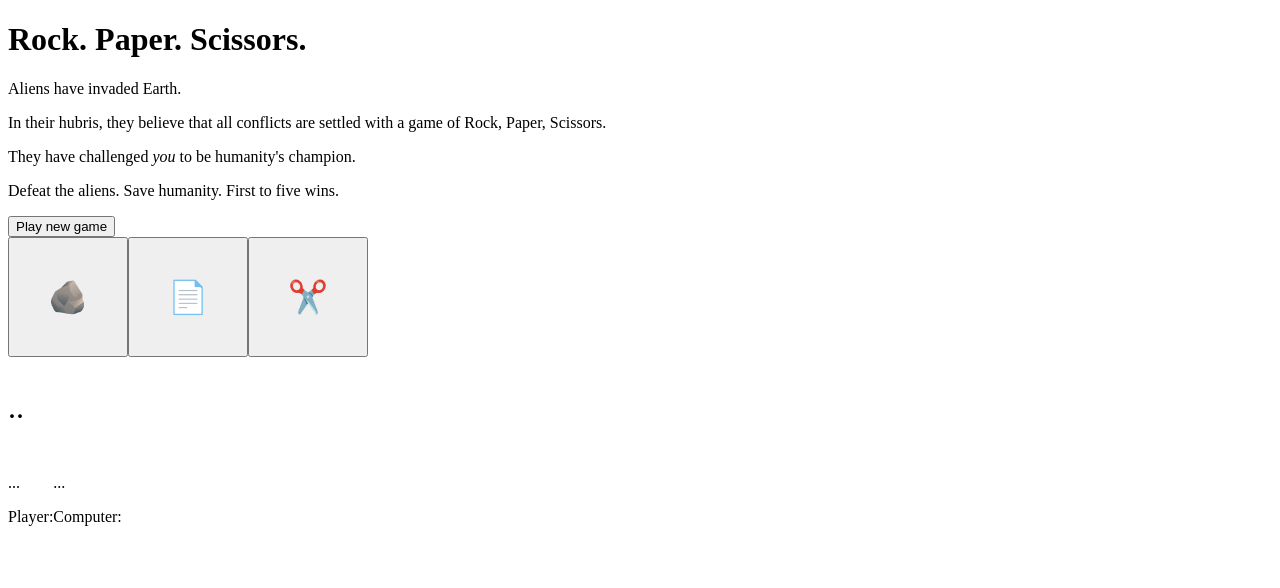
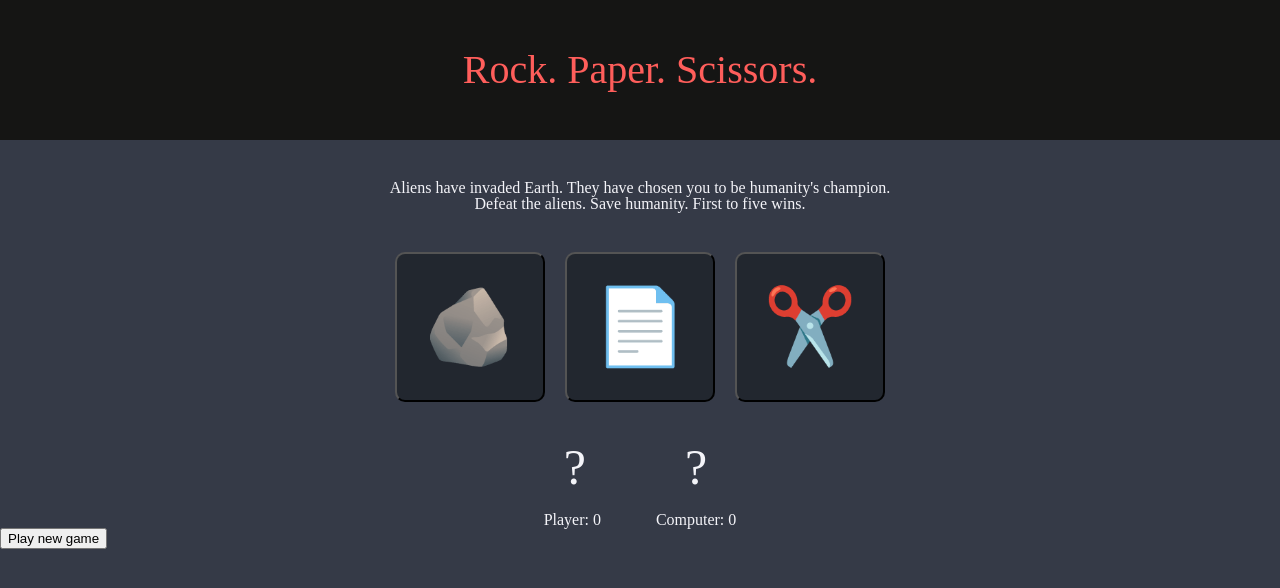
Before and after one commit to CaseyArndt/rock-paper-scissors, a plain HTML site: page index.html in a window 1280 px wide. Drawn offline with Linux system fonts and the light colour scheme; a web font is replaced by a local one.

Commit message:
Added styling.

```diff
--- a/index.html
+++ b/index.html
@@ -6,6 +6,7 @@
     <meta name="viewport" content="width=device-width, initial-scale=1.0">
     <title>Rock. Paper. Scissors.</title>
     <script src="main.js"></script>
+    <link rel="stylesheet" href="reset.css" />
     <link rel="stylesheet" href="style.css" />
     <link
     href="https://fonts.googleapis.com/css2?family=Lacquer&family=Roboto&display=swap"
@@ -13,35 +14,36 @@
   />
 </head>
 <body>
-    <div class="banner">
+    <div id="header" class="text-center">
         <h1>Rock. Paper. Scissors.</h1>
     </div>
-    <p>Aliens have invaded Earth.</p>
-    <p>In their hubris, they believe that all conflicts are settled with a game of Rock, Paper, Scissors.</p>
-    <p>They have challenged <em>you</em> to be humanity's champion.</p>
-    <p>Defeat the aliens. Save humanity. First to five wins.</p>
-    <button id="resetBtn">Play new game</button>
-    <div class="flex-container choiceButtons">
+    <div id="storyInfo" class="text-center">
+        <p>Aliens have invaded Earth. They have chosen <em>you</em> to be humanity's champion.</p>
+        <p>Defeat the aliens. Save humanity. First to five wins.</p>
+    </div>
+    <div id="choiceButtons" class="flex-container">
         <button class="flex-item choice-button" id="rockBtn">🪨</button>
         <button class="flex-item choice-button" id="paperBtn">📄</button>
         <button class="flex-item choice-button" id="scissorsBtn">✂️</button>
     </div>
-    <p id="roundMsg">..</p>
+    <p id="roundMsg" class="text-center"></p>
     <div class="flex-container round-results">
         <div class="flex-item playerMove">
-            <p id="pIcon">...</p>
-            <p>Player:</p>
-            <p id="pWins"></p>
+            <p id="pIcon" class="text-center">?</p>
+            <p class="inline">Player:</p>
+            <p id="pWins" class="inline">0</p>
         </div>
         <div class="flex-item computerMove">
-            <p id="cIcon">...</p>
-            <p>Computer:</p>
-            <p id="cWins"></p>
+            <p id="cIcon" class="text-center">?</p>
+            <p class="inline">Computer:</p>
+            <p id="cWins" class="inline">0</p>
         </div>
     </div>
     <div class="flex-container game-results">
         <p></p>
     </div>
+    <button id="resetBtn">Play new game</button>
+
 </body>
 
 </html>
--- a/main.js
+++ b/main.js
@@ -5,7 +5,7 @@ let pScore = 0;
 let cScore = 0;
 
 window.onload=function(){
-    const resetBtn = document.getElementById("resetBtn");
+    //const resetBtn = document.getElementById("resetBtn");
     const rockBtn = document.getElementById("rockBtn");
     const paperBtn = document.getElementById("paperBtn");
     const scissorsBtn = document.getElementById("scissorsBtn");
@@ -15,7 +15,7 @@ window.onload=function(){
     const pWins = document.getElementById("pWins");
     const cWins = document.getElementById("cWins");
 
-    resetBtn.addEventListener("click", () => resetGame());
+    //resetBtn.addEventListener("click", () => resetGame());
     rockBtn.addEventListener("click", () => playRound(0));
     paperBtn.addEventListener("click", () => playRound(1));
     scissorsBtn.addEventListener("click", () => playRound(2));
@@ -37,11 +37,27 @@ function isGameOver() {
 function resetGame() {
     pScore = 0;
     cScore = 0;
-    roundMsg.textContent = ".";
-    pIcon.textContent = "...";
-    cIcon.textContent = "...";
+    roundMsg.textContent = "";
+    //roundInfo.textContent = "";
+    pIcon.textContent = "?";
+    cIcon.textContent = "?";
     pWins.textContent = pScore;
     cWins.textContent = cScore;
+}
+
+function endGame() {
+    let msg;
+    if (pScore > cScore) {
+        msg = "You have defeated the aliens!";
+    } else {
+        msg = "Oh no, you lost and humanity is doomed!";
+    }
+    const div = document.createElement("div");
+    div.id = "endGame";
+    const btn = document.createElement("button");
+    btn.innerHTML = "Play Again?";
+    btn.id = "resetBtn";
+    btn.addEventListener("click", () => resetGame());
 }
 
 function playRound(pChoice) {
@@ -54,17 +70,20 @@ function playRound(pChoice) {
     // Tie round
     if (pChoice == cChoice) {
         roundMsg.textContent = "Round draw!";
+        //roundInfo.textContent = '';
     }
     // Player wins round
     else if ((pChoice == 0 && cChoice == 2) ||
         (pChoice == 1 && cChoice == 0) ||
         (pChoice == 2 && cChoice == 1)) {
-        roundMsg.textContent = "Round win! " + symbols[pChoice] + " beats " + symbols[cChoice];
+        roundMsg.textContent = "Round win!";
+        //roundInfo.textContent = rps[pChoice] + " beats " + rps[cChoice];
         pScore++;
     }
     // Player loses round
     else {
-        roundMsg.textContent = "Round loss! " + symbols[cChoice] + " beats " + symbols[pChoice];
+        roundMsg.textContent = "Round loss!";
+        //roundInfo.textContent = rps[cChoice] + " beats " + rps[pChoice];
         cScore++;
     }
     pWins.textContent = pScore;
@@ -74,24 +93,3 @@ function playRound(pChoice) {
         endGame();
     }
 }
-
-function game() {
-    while (playerScore < WIN_CONDITION && computerScore < WIN_CONDITION) {
-        let playerSelection = prompt("Enter your pick: ");
-        let computerSelection = getComputerChoice();
-        let res = playRound(playerSelection, computerSelection);
-
-        if (res == 0) {
-            console.log("Tie round!");
-            continue;
-        }
-        else if (res == 1) {
-            console.log("You win! " + rps[playerSelection] + " beats " + rps[computerSelection]);
-            playerScore++;
-        }
-        else {
-            console.log("You lose! " + rps[computerSelection] + " beats " + rps[playerSelection]);
-            computerScore++;
-        }
-    }
-}
--- a/style.css
+++ b/style.css
@@ -1,3 +1,8 @@
+body {
+    background-color: #353A47;
+    color: #F4F4F9;
+}
+
 .flex-container {
     display: flex;
 }
@@ -6,13 +11,57 @@
     flex: 0 1 auto;
 }
 
+#header {
+    background-color: #151514;
+    color: #FF5E5B;
+    font-size: 40px;
+    padding: 50px;
+}
+
+#storyInfo {
+    padding: 40px;
+}
+
+.text-center {
+    text-align: center;
+}
+
+#choiceButtons {
+    justify-content: center;
+    gap: 20px;
+}
+
 .choice-button {
-    font-size: xx-large;
-    height: 120px;
-    width: 120px;
+    font-size: 75px;
+    height: 150px;
+    width: 150px;
+    background-color: #22272F;
+    border-radius: 10px;
+}
+
+.choice-button:hover {
+    background-color: #111418;
+    transition: 0.2s;
 }
 
 #roundMsg {
+    margin: 20px;
     display: block;
     font-size: xx-large;
 }
+
+.round-results {
+    margin-top: 20px;
+    justify-content: center;
+    gap:50px;
+}
+
+#cIcon,
+#pIcon {
+    font-size: 50px;
+    margin: 20px
+}
+
+.inline {
+    display: inline;
+}
```
